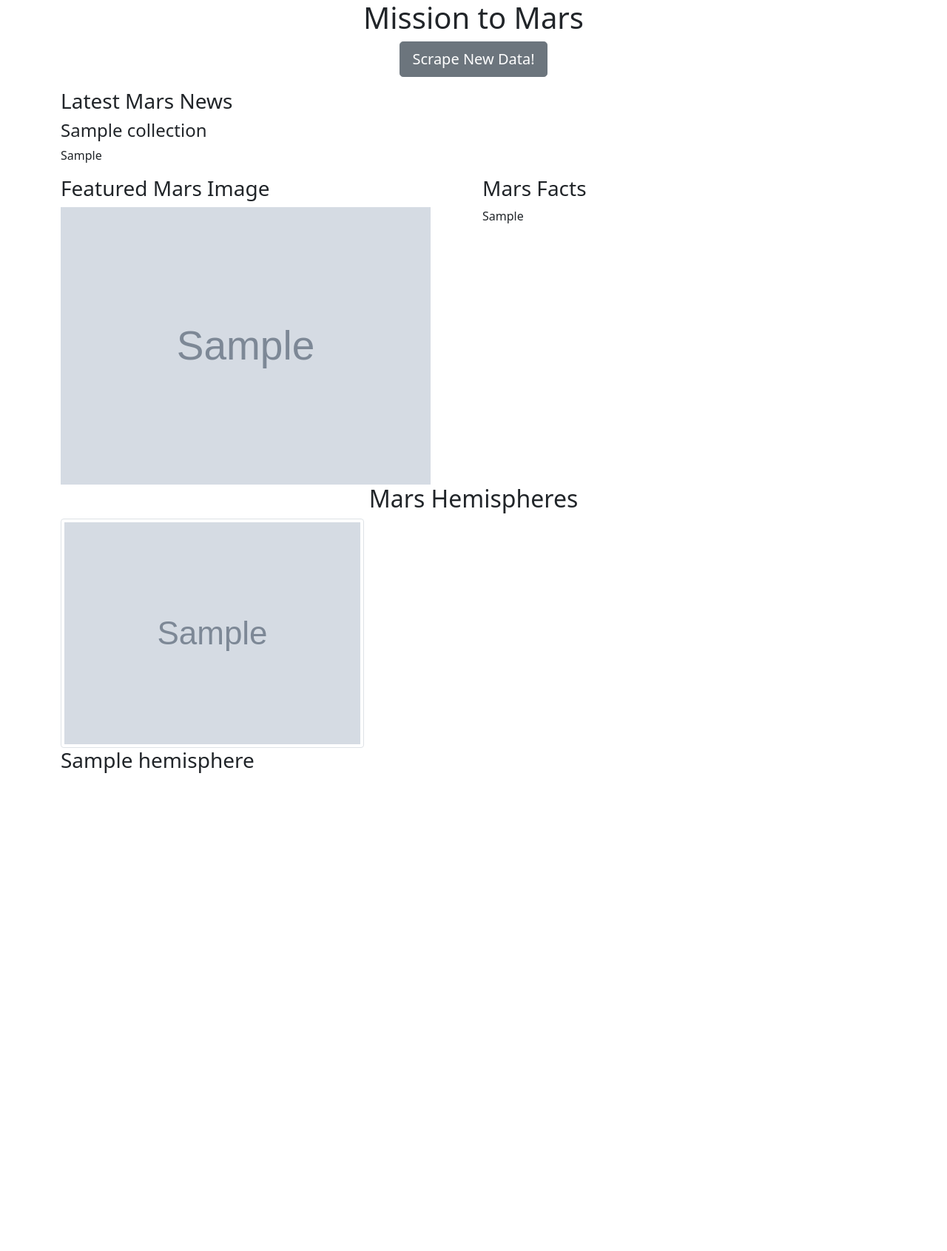
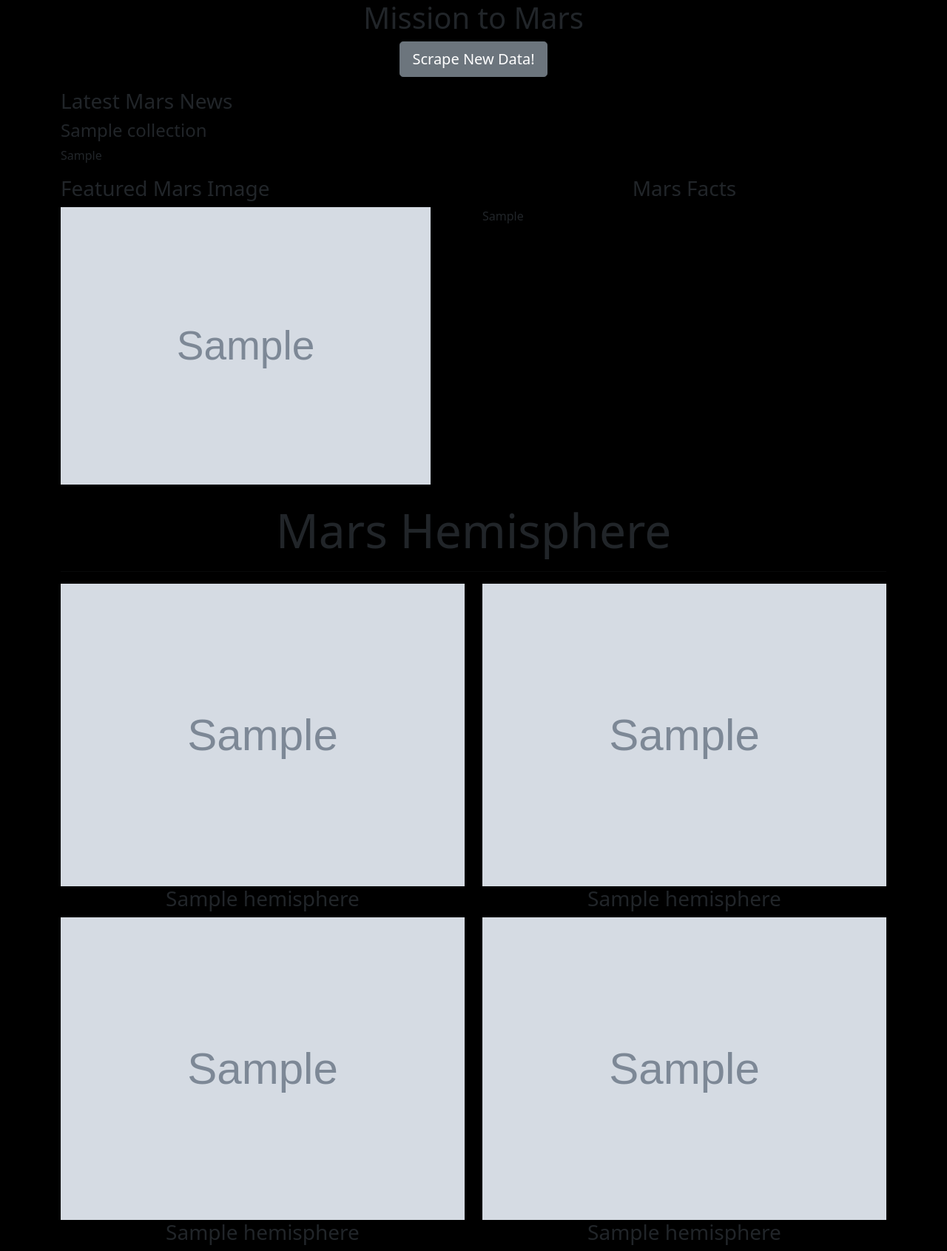
Before and after one commit to Kpearson72/web-scraping-challenge, a Flask app: page / in a window 1280 px wide. Shown: the whole page at 74% size. Before the commit the page ends 1045 px from the top, so only its background shows below. Run offline with Flask 2, Linux system fonts and the light colour scheme; grey boxes marked "Sample" are stand-in pictures; a database or web service that is not in the repository returns one stand-in record (values such as "Sample title"); some libraries are stand-ins or nearby versions.

Commit message:
added 4 hemispheres to mission to mars with names in a grid format

```diff
--- a/templates/index.html
+++ b/templates/index.html
@@ -9,7 +9,7 @@
   <title>Mars</title>
   <link href="https://cdn.jsdelivr.net/npm/bootstrap@5.0.0-beta1/dist/css/bootstrap.min.css" rel="stylesheet"
     integrity="sha384-giJF6kkoqNQ00vy+HMDP7azOuL0xtbfIcaT9wjKHr8RbDVddVHyTfAAsrekwKmP1" crossorigin="anonymous">
-
+  <link rel="stylesheet" href="style /style.css">
 </head>
 
 <body>
@@ -35,7 +35,7 @@
       <!-- Table -->
 
       <div class = "col-lg-6 col-md-6 col-sm-6" >
-        <h3>Mars Facts</h3>
+        <h3 class="text-center">Mars Facts</h3>
         <table class="table table-striped table-responsive-md">
           <thead class="table-light" style="text-align: left;">
             <tr style="text-align: left;">
@@ -47,25 +47,53 @@
     </div>
   </div>
   <div>
-    <div class='container'>
-      <div class="row" id="mars-hemispheres">
-        <div class="col-md-12">
-          <h2 class="text-center">Mars Hemispheres</h2>
-
+    <!-- <div class='container'> -->
+      <section class="container">
+        <div class="panel panel-default">
+            <div class="panel-body">
+                <br>
+                <p class="display-3 text-center">Mars Hemisphere</p>
+                <hr>
+                <!-- small visualizations -->
+                <div class="row" >
+                  <div class="col-lg-6 col-md-6 col-sm-6 col-xs-6">
+                    <img class = "img-responsive image-shrink" src={{mars.hemisphere_image_urls[0].img_url}} style="width:100%" >
+                    <h3 class="text-center">{{mars.hemisphere_image_urls[0].title}}</h3>
+                  </div>
+                  <div class="col-lg-6 col-md-6 col-sm-6 col-xs-6">
+                    <img class = "img-responsive image-shrink" src={{mars.hemisphere_image_urls[1].img_url}} style="width:100%" >
+                    <h3 class="text-center">{{mars.hemisphere_image_urls[1].title}}</h3>
+                  </div>
+                </div>
+                <div class="row">
+                  <div class="col-lg-6 col-md-6 col-sm-6 col-xs-6">
+                    <img class = "img-responsive image-shrink" src={{mars.hemisphere_image_urls[2].img_url}} style="width:100%" >
+                    <h3 class="text-center">{{mars.hemisphere_image_urls[2].title}}</h3>
+                  </div>
+                  <div class="col-lg-6 col-md-6 col-sm-6 col-xs-6">
+                    <img class = "img-responsive image-shrink" src={{mars.hemisphere_image_urls[3].img_url}} style="width:100%" >
+                    <h3 class="text-center">{{mars.hemisphere_image_urls[3].title}}</h3>
+                  </div>
+                </div>
+            </div>
+        </div>
+    </section>
+    <!-- </div> -->
+    <!-- <div>
+      <h2 class="text-center">Mars Hemispheres</h2>
+    </div>
+    <div class="container">
+        <div class="row" id="mars-hemisphere">
+        <div class="card" style="width: 18rem;">
           {% for hemisphere in mars.hemisphere_image_urls %}
-          <div class="col-md-6">
-            <div >
-              <img src="{{hemisphere.img_url}}" class="img-thumbnail img-fluid" >
-              <h3>{{hemisphere.title}}</h3>
-            </div>
+          <img src="{{hemisphere.img_url}}" class="card-img-top" alt="...">
+          <div class="card-body">
+            <p class="card-text">{{hemisphere.title}}</p>
+          {% endfor %}
           </div>
-          {% endfor %}
         </div>
       </div>
-    </div>
-
-
-
+    </div> -->
 
 
 
```
